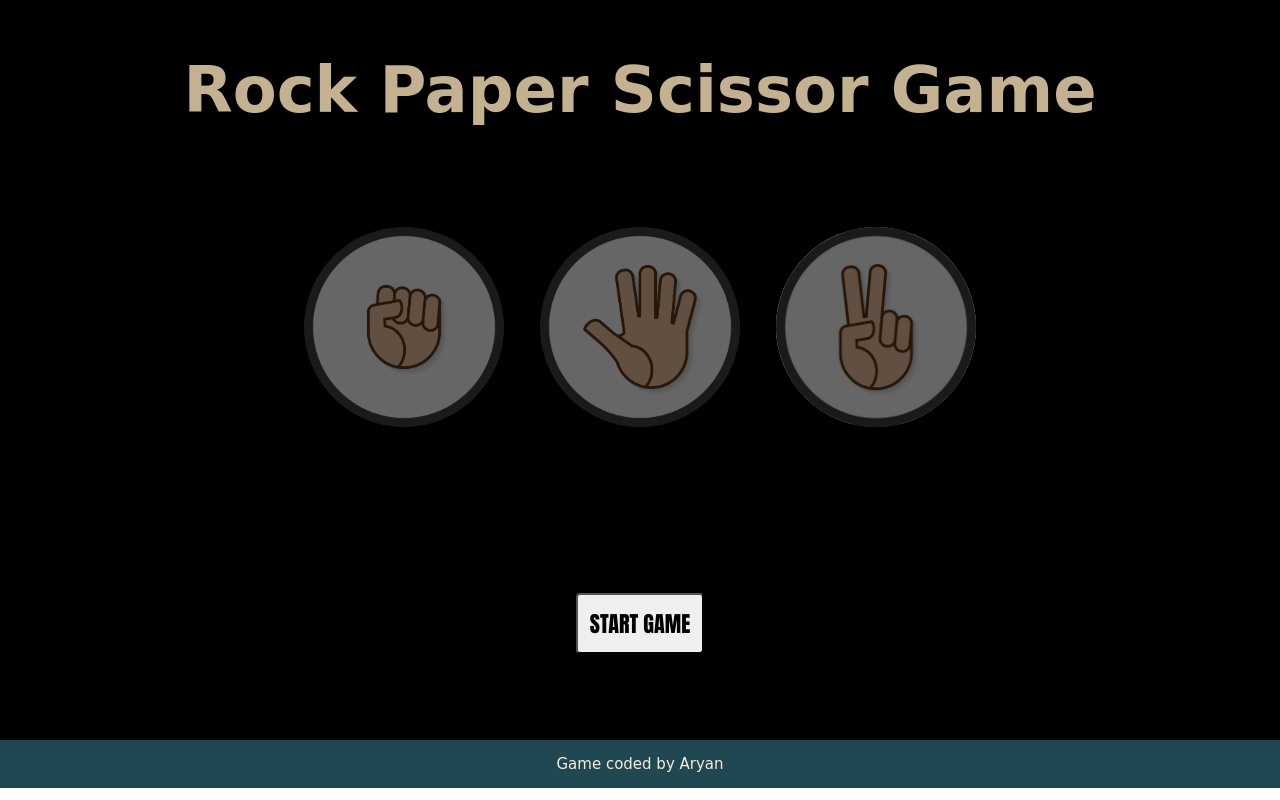
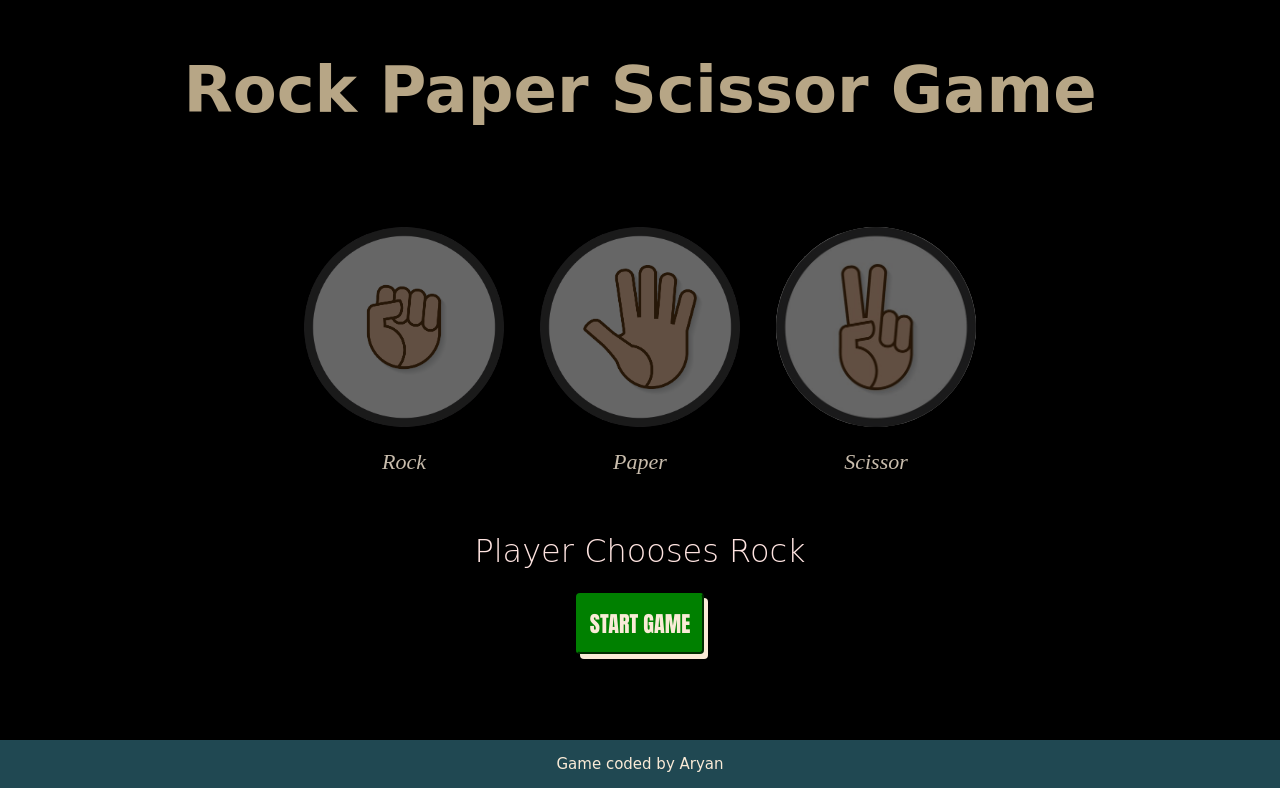
Before and after one commit to aryanbatras/rock-paper-game, a plain HTML site: page index.html in a window 1280 px wide. Both pictures are taken after a click on the element "Rock". Drawn offline with Linux system fonts and the light colour scheme; a web font is replaced by a local one.

Commit message:
Fixed bug with color

```diff
--- a/index.html
+++ b/index.html
@@ -3,7 +3,7 @@
 <head>
     <meta charset="UTF-8">
     <meta name="viewport" content="width=device-width, initial-scale=1.0">
-    <title>Document</title>
+    <title>Rock Paper Scissor Game</title>
     <link rel="stylesheet" href="style.css">
     <link href="https://fonts.googleapis.com/css2?family=Berkshire+Swash&family=Edu+TAS+Beginner&family=Mansalva&family=Rancho&family=Solitreo&display=swap" rel="stylesheet">
 </head>
--- a/style.css
+++ b/style.css
@@ -20,7 +20,7 @@ html, body {
     font-family: 'Rancho', cursive;
     font-weight: 200;
     color: wheat;
-    opacity: 0.8;
+    opacity: 0.75;
 
 }
 
@@ -70,11 +70,14 @@ html, body {
     font-weight: 100;
     font-style: oblique;
     font-size: 22px;
+    color: antiquewhite;
+    opacity: 0.8;
 }
 
 .selector-font:hover {
-    opacity: 0.5;
+    opacity: 1;
     font-weight: 250;
+    color: bisque;
 
 }
 
@@ -82,8 +85,11 @@ html, body {
 .button {
     font-family: Impact, sans-serif;
     text-transform: uppercase;
-    font-weight: 250;
+    font-weight: 300;
     font-size: 22px;
+    background-color: green;
+    border-color: green;
+    color: antiquewhite;
 
     padding: 12px;
     margin-bottom: 50px;
@@ -91,6 +97,7 @@ html, body {
     border-radius: 4px;
     box-shadow: 4px 5px;
 }
+
 
 .button:hover {
     opacity: 0.75;
@@ -101,6 +108,7 @@ html, body {
     justify-content: center;
     align-items: center;
     padding: 18px;
+    color: mistyrose;
 
     font-family: 'Solitreo', cursive;
     font-size: 32px;
@@ -116,6 +124,7 @@ html, body {
     font-family: 'Solitreo', cursive;
     font-size: 18px;
     font-weight: 500;
+    color: lightyellow;
 
 }
 
@@ -135,4 +144,5 @@ html, body {
 .icon {
     font-size: 24px;
     padding-bottom: 20px;
+    color: bisque;
 }
```
